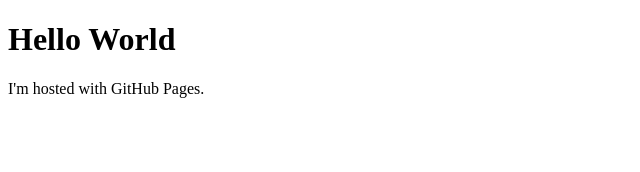
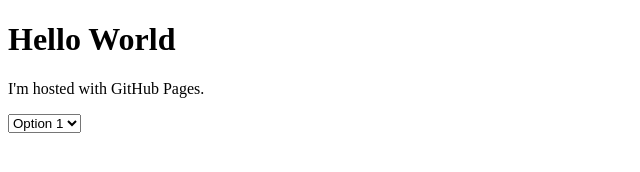
Before and after one commit to hccgtech/hccgtech.github.io, a plain HTML site: page index.html in a window 1280 px wide. Shown: the whole page, without its empty margins (0-640 px from the left). Drawn offline with Linux system fonts and the light colour scheme.

Commit message:
Update index.html

```diff
--- a/index.html
+++ b/index.html
@@ -3,5 +3,14 @@
 <body>
 <h1>Hello World</h1>
 <p>I'm hosted with GitHub Pages.</p>
+
+
+<select id="mySelect" onchange="myFunction()">
+  <option value="1">Option 1</option>
+  <option value="2">Option 2</option>
+  <option value="3">Option 3</option>
+</select>
+
+
 </body>
 </html>
```
